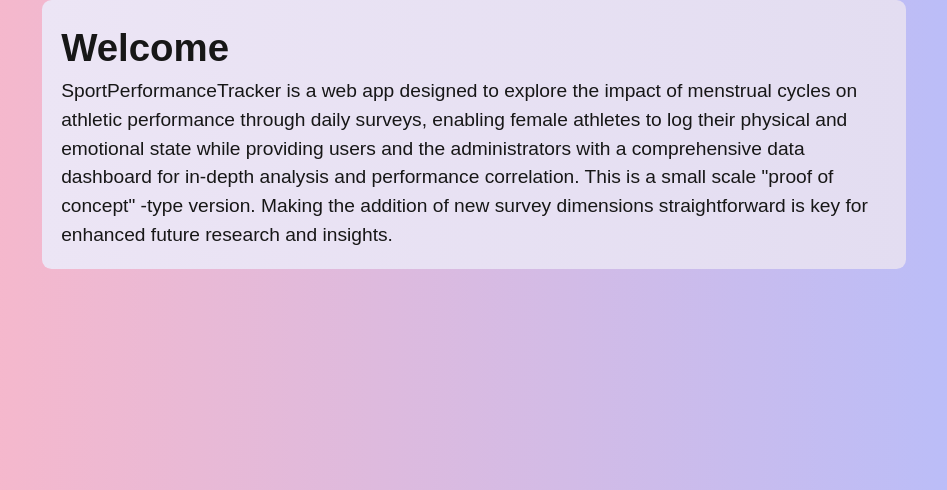
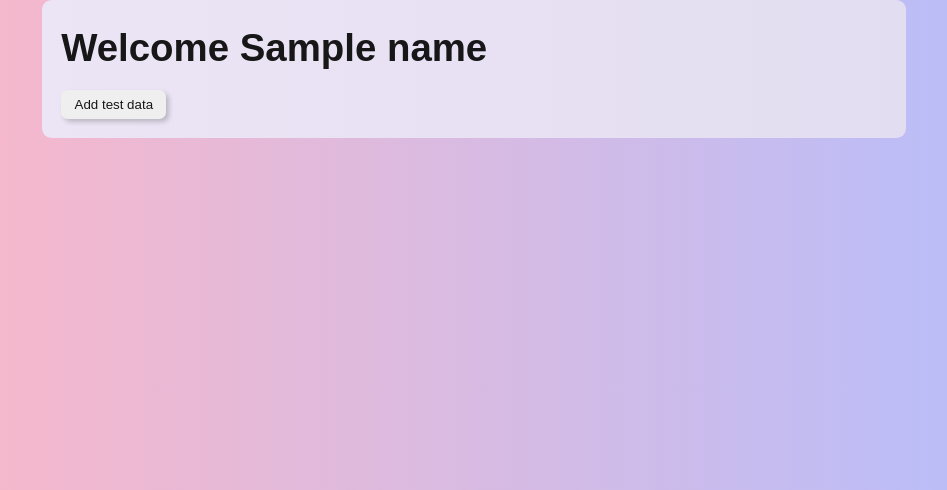
Before and after one commit to jayzstep/SportPerformanceTracker, a Flask app: template templates/index.html in a window 1280 px wide. Shown: the part 115-605 px from the top of the page, without its empty margins (166-1113 px from the left). Run offline with Flask 3, Linux system fonts and the light colour scheme; the template is opened without the code that fills it: most values are stand-ins (such as "Sample title", 1, 10 or a date in 2020); parts of the project's set-up code (start-up, migrations or seed data) failed here and were passed over.

Commit message:
Small fixes. Landing page now greets user by first name.

```diff
--- a/templates/index.html
+++ b/templates/index.html
@@ -1,12 +1,7 @@
 {% extends "layout.html" %} {% block content %}
-<h1>Welcome</h1>
-<p>
-  SportPerformanceTracker is a web app designed to explore the impact of
-  menstrual cycles on athletic performance through daily surveys, enabling
-  female athletes to log their physical and emotional state while providing
-  users and the administrators with a comprehensive data dashboard for in-depth
-  analysis and performance correlation. This is a small scale "proof of concept"
-  -type version. Making the addition of new survey dimensions straightforward is
-  key for enhanced future research and insights.
-</p>
-{% endblock %}
+<h1>Welcome {{ name }}</h1>
+{% if not test_data_added %}
+<form action="/" method="POST">
+  <input type="submit" value="Add test data" />
+</form>
+{% endif %} {% endblock %}
--- a/templates/layout.html
+++ b/templates/layout.html
@@ -8,10 +8,11 @@
 <strong><nav>
   <p>You are logged in as {{session.username}}</p>
   <ul class="menu">
+    <li><a href="{{ url_for('index') }}">Home</a></li>
     <li><a href="{{ url_for('poll') }}">Poll</a></li>
     <li><a href="{{ url_for('user_data') }}">User Data</a></li>
-        <li><a href="{{ url_for('logout') }}">Logout</a></li>
-      </ul>
+    <li><a href="{{ url_for('logout') }}">Logout</a></li>
+  </ul>
     </nav></strong>
 {% endif %}
 <title>SportPerformanceTracker</title>
--- a/templates/register.html
+++ b/templates/register.html
@@ -5,8 +5,8 @@
     <label for="username">Username (Email):</label>
     <input type="email" id="username" name="username" required />
 
-    <label for="fullname">Full Name:</label>
-    <input type="text" id="fullname" name="fullname" required />
+    <label for="full_name">Full Name:</label>
+    <input type="text" id="fullname" name="full_name" required />
 
     <label for="sport">Sport:</label>
     <input type="text" id="sport" name="sport" />
--- /dev/null
+++ b/templates/success.html
@@ -0,0 +1,4 @@
+{% extends "layout.html" %} {% block content %}
+<h2>Thank you for completing the survey for today!</h2>
+<a href="{{ url_for('user_data') }}">See your data</a>
+{% endblock %}
--- a/templates/user_data.html
+++ b/templates/user_data.html
@@ -16,7 +16,7 @@
 <hr />
 {% endif %}
 
-<p>Choose a question to see the results</p>
+<p>Choose a category to see the results</p>
 <form action="/user_data" method="POST">
   <select name="question_id">
   {% for question in questions %}
```
Also changed, not shown: poll_helper.py (+7 -1 lines), routes.py (+18 -5 lines), users.py (+10 -3 lines).
